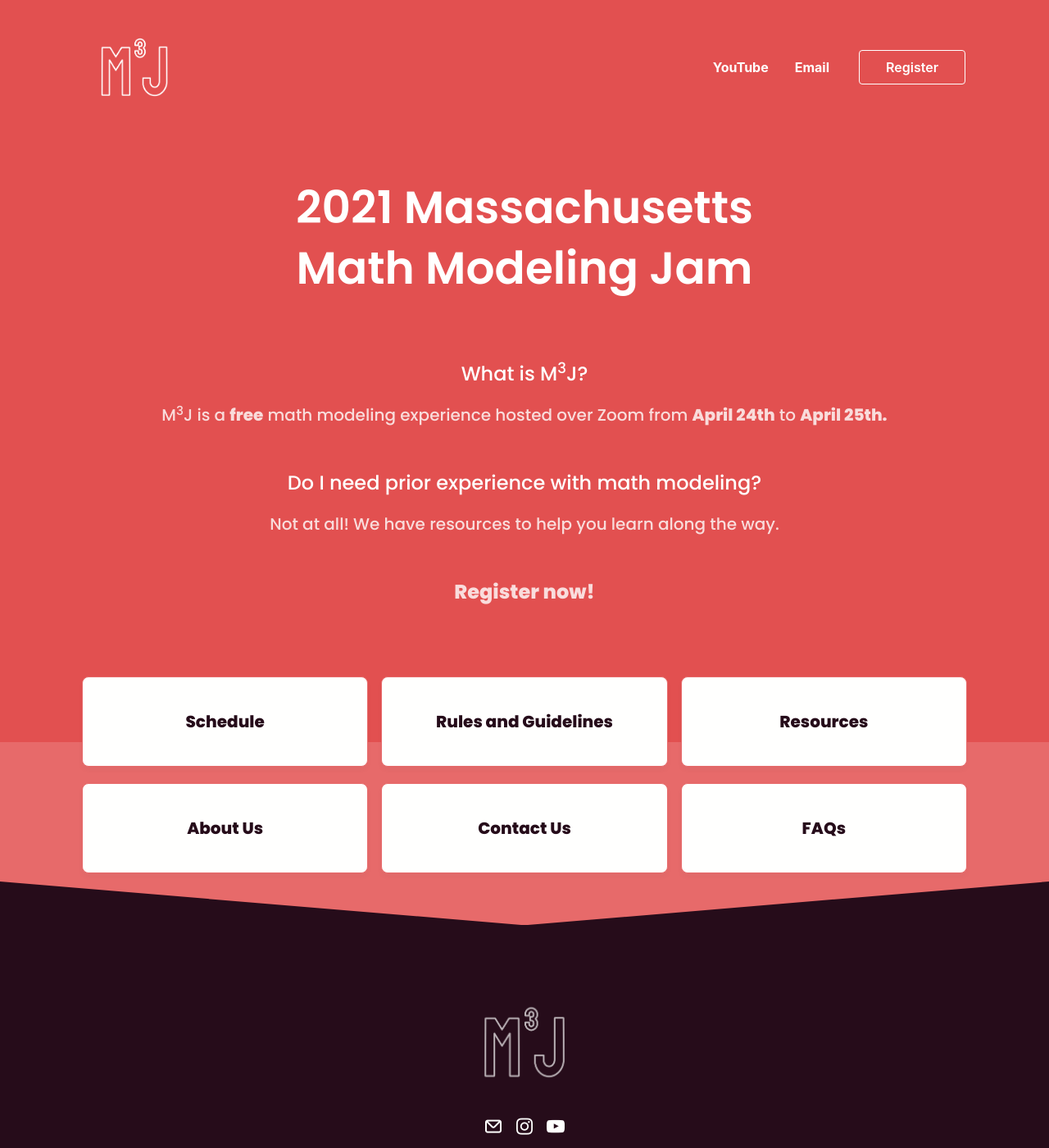
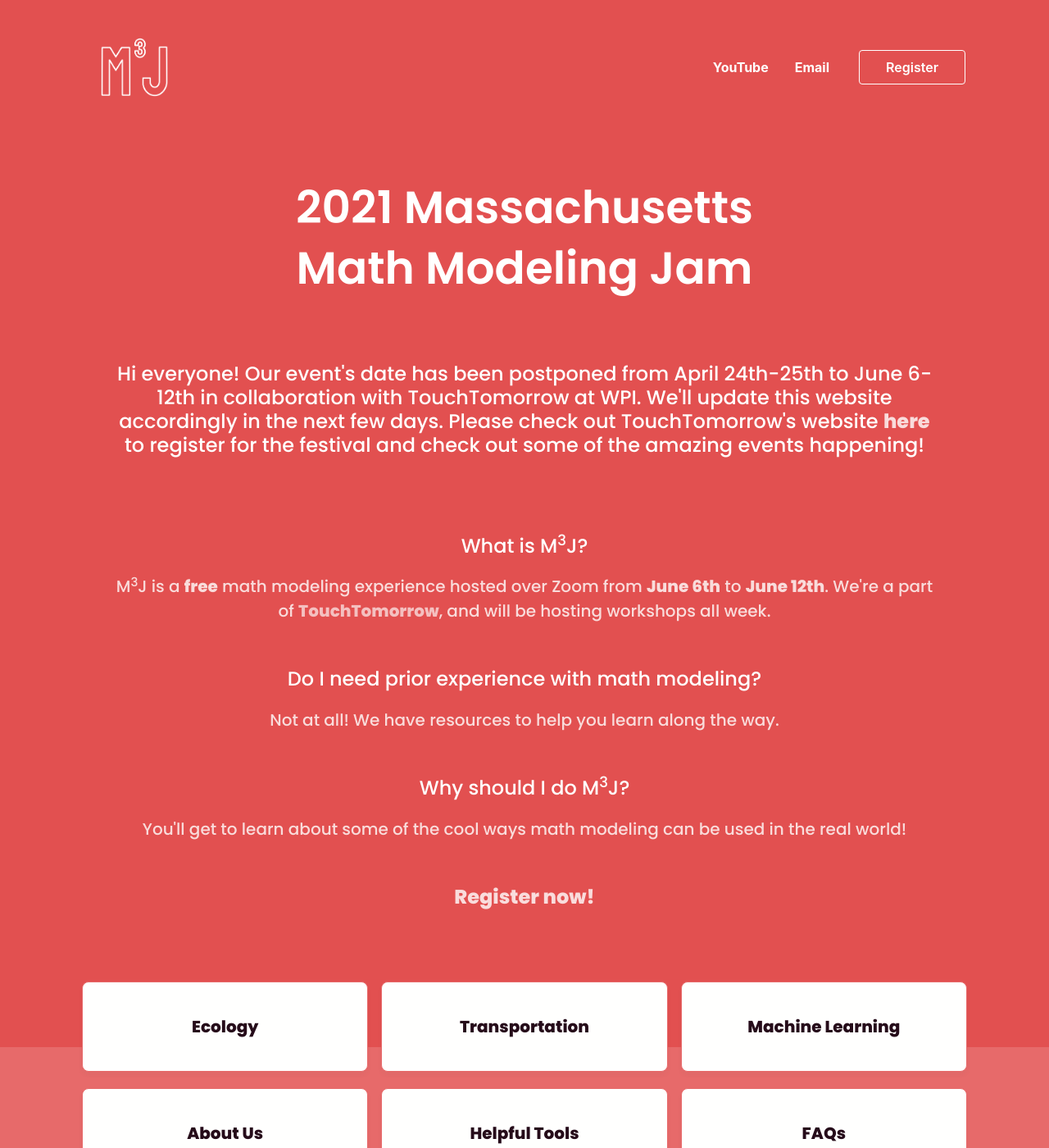
Before and after one commit to mmmjam/mmmjam.github.io, a Jekyll site: the page built from index.html, in a window 1280 px wide and 1400 px high. Shown: the whole window at 82% size. Built offline with Jekyll 4.4.1, drawn with Linux system fonts in a browser that asks for light colours; nearby versions of some CDN libraries; some web fonts are replaced; comment, search, counter and statistics services are not loaded.

Commit message:
updated layout

```diff
--- a/_data/category_list.yml
+++ b/_data/category_list.yml
@@ -1,20 +1,20 @@
 #This file defines all the categories you are using
 
-schedule:
-  name: Schedule
-  description: Learn about upcoming workshops here!
-  description: Welcome!
-rules-and-guidelines:
-  name: Rules and Guidelines
-  description: Learn about M<sup>3</sup>J rules here
-resources:
-  name: Resources
-  description: Here are some resources to get you started.
+ecology:
+  name: Ecology
+  description: Learn more about ecology!
+transportation:
+  name: Transportation
+  description: Learn more about transportation!
+machine-learning:
+  name: Machine Learning
+  description: Learn more about machine learning!
 about-us:
   name: About Us
   description:
-contact-us:
-  name: Contact Us
+helpful-tools:
+  name: Helpful Tools
+  description: Here are some resources to get you started.
 faqs:
   name: FAQs
   description: Please review this page before the problem is released and direct any questions you have to the math jam team.
--- a/_includes/header-home.html
+++ b/_includes/header-home.html
@@ -14,14 +14,21 @@
             <h1 class="mt-2 super-h1"style="font-size: 55px">Math Modeling Jam</h1>
             <!-- <h4 class="text-secondary">{{ site.subheader }}</h4> -->
             <br><br><br>
+                      <h4 class="text-secondary">Hi everyone! Our event's date has been postponed from April 24th-25th to June 6-12th in collaboration with TouchTomorrow at WPI. We'll update this website accordingly in the next few days. Please check out TouchTomorrow's website <a class="register" href="https://wp.wpi.edu/touchtomorrow/" style="color:white;opacity: 0.8" onmouseover="this.style.opacity='1'" onmouseout="this.style.opacity='0.8'">here</a> to register for the festival and check out some of the amazing events happening!</h4>
+                        <br><br><br>
+
             <h4 class="text-secondary">What is M<sup>3</sup>J?</h4>
-          <h5 class="text-secondary" style="opacity: 0.8">M<sup>3</sup>J is a <strong>free</strong> math modeling experience hosted over Zoom from <strong>April 24th</strong> to <strong>April 25th.</strong></h5>
+          <h5 class="text-secondary" style="opacity: 0.8">M<sup>3</sup>J is a <strong>free</strong> math modeling experience hosted over Zoom from <strong>June 6th</strong> to <strong>June 12th</strong>. We're a part of <a class="register" href="https://wp.wpi.edu/touchtomorrow/" style="color:white;opacity: 0.8" onmouseover="this.style.opacity='1'" onmouseout="this.style.opacity='0.8'">TouchTomorrow</a>, and will be hosting workshops all week.</h5>
           <br>
           <h4 class="text-secondary">Do I need prior experience with math modeling?</h4>
           <h5 class="text-secondary" style="opacity: 0.8">Not at all! We have resources to help you learn along the way.</h5>
           <br>
+          <h4 class="text-secondary">Why should I do M<sup>3</sup>J?</h4>
+          <h5 class="text-secondary" style="opacity: 0.8">You'll get to learn about some of the cool ways math modeling can be used in the real world!</h5>
+          <br>
           <h4 class="text-secondary"><a class="register" href="http://wpi.qualtrics.com/jfe/form/SV_4JBDYhsAq8jDWzI" style="color:white;opacity: 0.8" onmouseover="this.style.opacity='1'" onmouseout="this.style.opacity='0.8'">Register now!</a></h4>
           <br>
+
           </div>
          </div>
       </header>
--- a/_layouts/misc-post.html
+++ b/_layouts/misc-post.html
@@ -18,14 +18,11 @@ layout: default
               <a href="{{ site.url }}{{ site.baseurl }}">Home</a>
             </li>
             <li class="breadcrumb-item">
-              <a href="../{{ page.category }}">{{ page_category.name }}</a>
-            </li>
-            <li class="breadcrumb-item">
               <a href="#">{{ page.title }}</a>
             </li>
           </ul>
           <h2 class="text-light text-bold">{{ page.title }}</h2>
-          <p class="text-light mb-0" style="font-size: 20px">{{ page.line }}</p>
+          <p class="text-light mb-0" style="font-size: 16px">{{ page.line }}</p>
         </div>
         <div class="column col-12">
           <div class="card">
@@ -47,7 +44,6 @@ layout: default
                     <p class="text-dark text-small text-italic mb-0">{{ page.last_modified_at | date: '%B %d, %Y'  }} - {% include reading-time.html %}</p>
                   </div>
                 {% endif %} -->
-
               	{{ content }}
 
 
--- a/_layouts/workshops.html
+++ b/_layouts/workshops.html
@@ -16,9 +16,6 @@ layout: default
           <ul class="breadcrumb">
             <li class="breadcrumb-item">
               <a href="{{ site.url }}{{ site.baseurl }}">Home</a>
-            </li>
-            <li class="breadcrumb-item">
-              <a href="../{{ page.category }}">{{ page_category.name }}</a>
             </li>
             <li class="breadcrumb-item">
               <a href="#">{{ page.title }}</a>
@@ -63,6 +60,8 @@ layout: default
               	<h5>Additional Resources</h5>
               	<p><a href={{ page.link-1 }}>{{ page.link-1-text }}</a>, <a href={{ page.link-2 }}>{{ page.link-2-text }}</a>, <a href={{ page.link-3 }}>{{ page.link-3-text }}</a></p>
 
+                <h5><a href={{ page.submit-link }}>Submit Here!</a></h5>
+
 
 
             </div>
--- a/about-us.html
+++ b/about-us.html
@@ -4,6 +4,9 @@ category: about-us
 title: About Us
 has-subcategories: false
 ---
+
+<p>The official email for any questions or concerns about the math jam is <u><a href="mailto:mmmjam.team@gmail.com">mmmjam.team@gmail.com</a></u>. It is the most active contact for anything jam-related before, during, and after the event. Also key to the math modeling jam, but not as readily available to respond as the official email listed above is the Program Director, <u><a href="mailto:mbarney@wpi.edu">Michael Barney</a></u>. You can also learn more about and find the individual contacts of each member on the 2020-21 M<sup>3</sup>J Team below.</p>
+
 
 <link rel="stylesheet" type="text/css" media="all" href="css/styling.css" />
 
```
Also changed, not shown: ecology.html (added, +16 -0 lines), helpful-tools.md (added, +51 -0 lines), machine-learning.html (added, +16 -0 lines), transportation.html (added, +16 -0 lines), Gemfile.lock.
